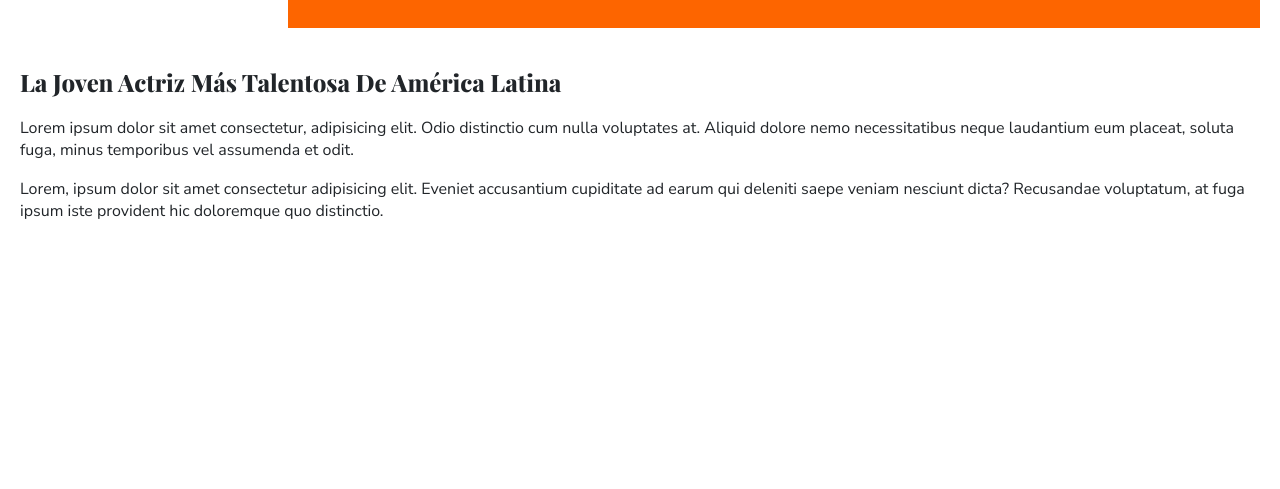
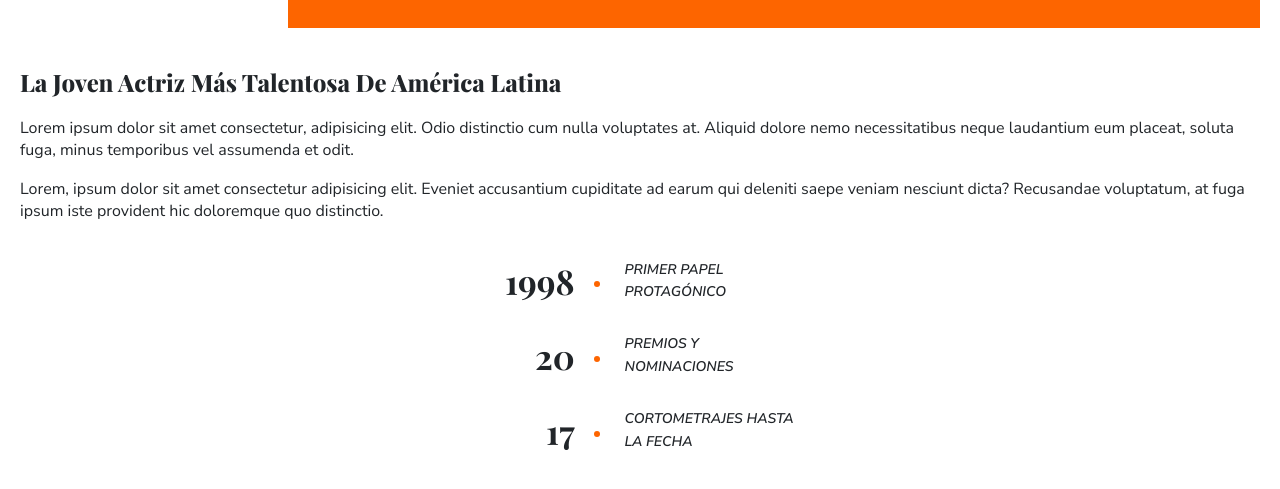
Before and after one commit to arenascode/AlejandraBaezaPortfolio, a website: page index.html in a window 1280 px wide. Shown: the part 1875-2364 px from the top of the page. Before the commit the page ends 2184 px from the top, so only its background shows below. Drawn offline with nearby package versions, Linux system fonts and the light colour scheme; a web font is replaced by a local one.

Commit message:
statistics about me section in process

```diff
--- a/index.html
+++ b/index.html
@@ -137,8 +137,36 @@
         <p>Lorem ipsum dolor sit amet consectetur, adipisicing elit. Odio distinctio cum nulla voluptates at. Aliquid dolore nemo necessitatibus neque laudantium eum placeat, soluta fuga, minus temporibus vel assumenda et odit.</p>
         <p>Lorem, ipsum dolor sit amet consectetur adipisicing elit. Eveniet accusantium cupiditate ad earum qui deleniti saepe veniam nesciunt dicta? Recusandae voluptatum, at fuga ipsum iste provident hic doloremque quo distinctio.</p>
       </div>
-      <div class="aboutMe_statistics"></div>
+      <div class="aboutMe_statistics">
+        <div class="roleFilms">
+          <div class="roleFilms_sinceDate">
+            1998
+          </div>
+          <div class="roleFilms_text">
+            Primer Papel
+            <br>
+            Protagónico
+          </div>
+        </div>
+        <div class="awardsAndNominations">
+          <div class="awardsQuantity">
+            20
+          </div>
+          <div class="roleFilms_text">
+            Premios y Nominaciones
+          </div>
+        </div>
+        <div class="roleFilms">
+          <div class="roleFilms_sinceDate">
+            17
+          </div>
+          <div class="roleFilms_text">
+            Cortometrajes Hasta la fecha
+          </div>
+        </div>
+      </div>
     </section>
+
     <script
       src="https://cdn.jsdelivr.net/npm/@popperjs/core@2.11.8/dist/umd/popper.min.js"
       integrity="sha384-I7E8VVD/ismYTF4hNIPjVp/Zjvgyol6VFvRkX/vR+Vc4jQkC+hVqc2pM8ODewa9r"
--- a/src/scss/style.scss
+++ b/src/scss/style.scss
@@ -32,7 +32,7 @@
     height: 100vh;
     z-index: 6;
     background-color: #000;
-        background-color: rgba(0,0,0,0.4);
+    background-color: rgba(0, 0, 0, 0.4);
     position: fixed;
     top: 0;
     left: 0;
@@ -67,7 +67,7 @@
           letter-spacing: 1px;
           color: #ffffff;
           &:hover {
-                color: var(--color-cta-btn)
+            color: var(--color-cta-btn);
           }
         }
       }
@@ -260,7 +260,7 @@
 #aboutMe {
   margin-top: 80px;
   margin-bottom: 50px;
-  .aboutMe_photoContainer{
+  .aboutMe_photoContainer {
     margin: 0 50px 50px 15px;
     position: relative;
     &::after {
@@ -290,4 +290,50 @@
       font-weight: 800;
     }
   }
+  .aboutMe_statistics {
+    display: grid;
+    place-content: center;
+    gap: 30px;
+    .roleFilms {
+      display: flex;
+      align-items: center;
+      gap: 50px;
+      .roleFilms_sinceDate {
+        font-size: 34px;
+        font-weight: 700;
+        text-align: end;
+        font-family: var(--Font-Titles);
+        position: relative;
+        // padding-right: 10px;
+        width: 35%;
+        &::after {
+          content: "";
+          background-color: #fd6500;
+          height: 6px;
+          width: 6px;
+          border-radius: 50%;
+          position: absolute;
+          right: -25px;
+          top: 50%;
         }
+      }
+      .roleFilms_text {
+        font-size: 14px;
+        font-weight: 600;
+        font-style: italic;
+        text-transform: uppercase;
+        vertical-align: middle;
+        text-align: left;
+        width: 65%;
+      }
+    }
+    .awardsAndNominations {
+      @extend .roleFilms;
+      .awardsQuantity {
+        @extend .roleFilms_sinceDate;
+        padding-right: 0px;
+        align-self: right;
+      }
+    }
+  }
+}
```
Also changed, not shown: src/css/main.css. Lines whose indentation alone changed are shown as unchanged.
